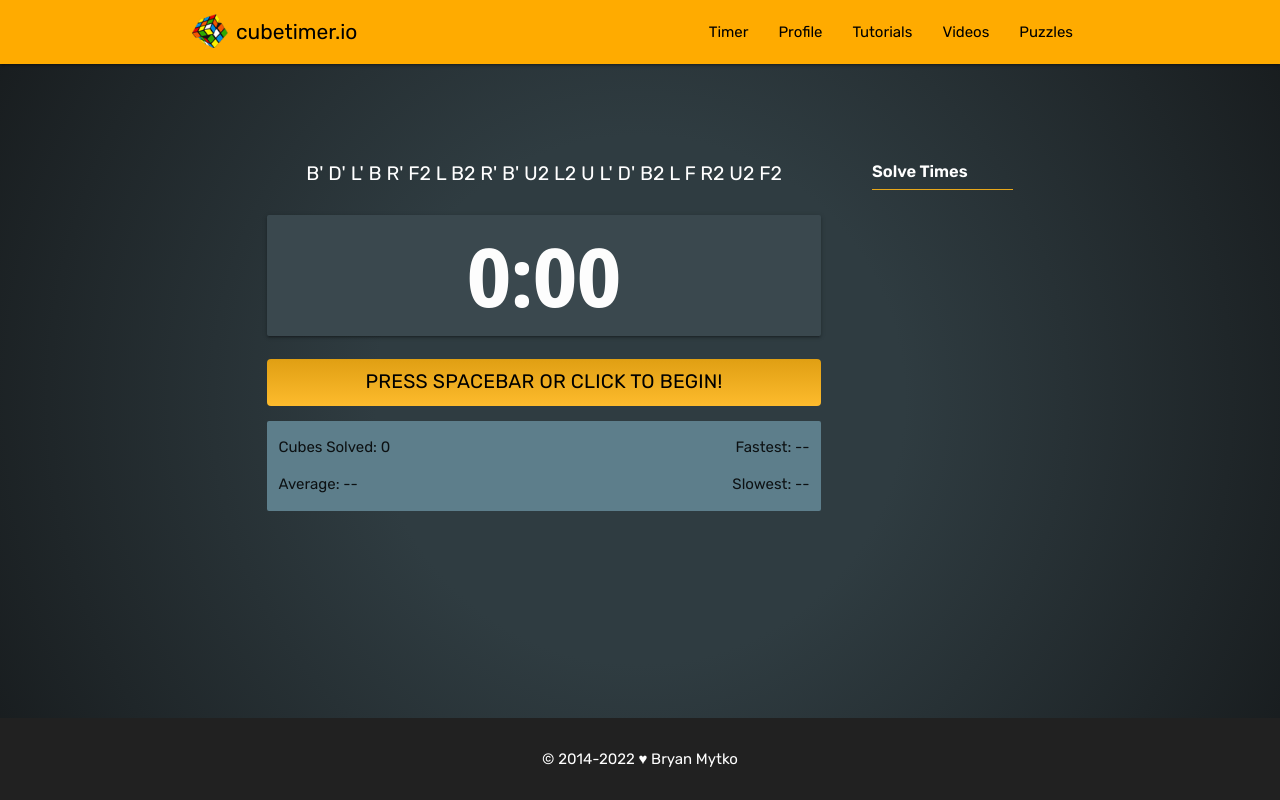
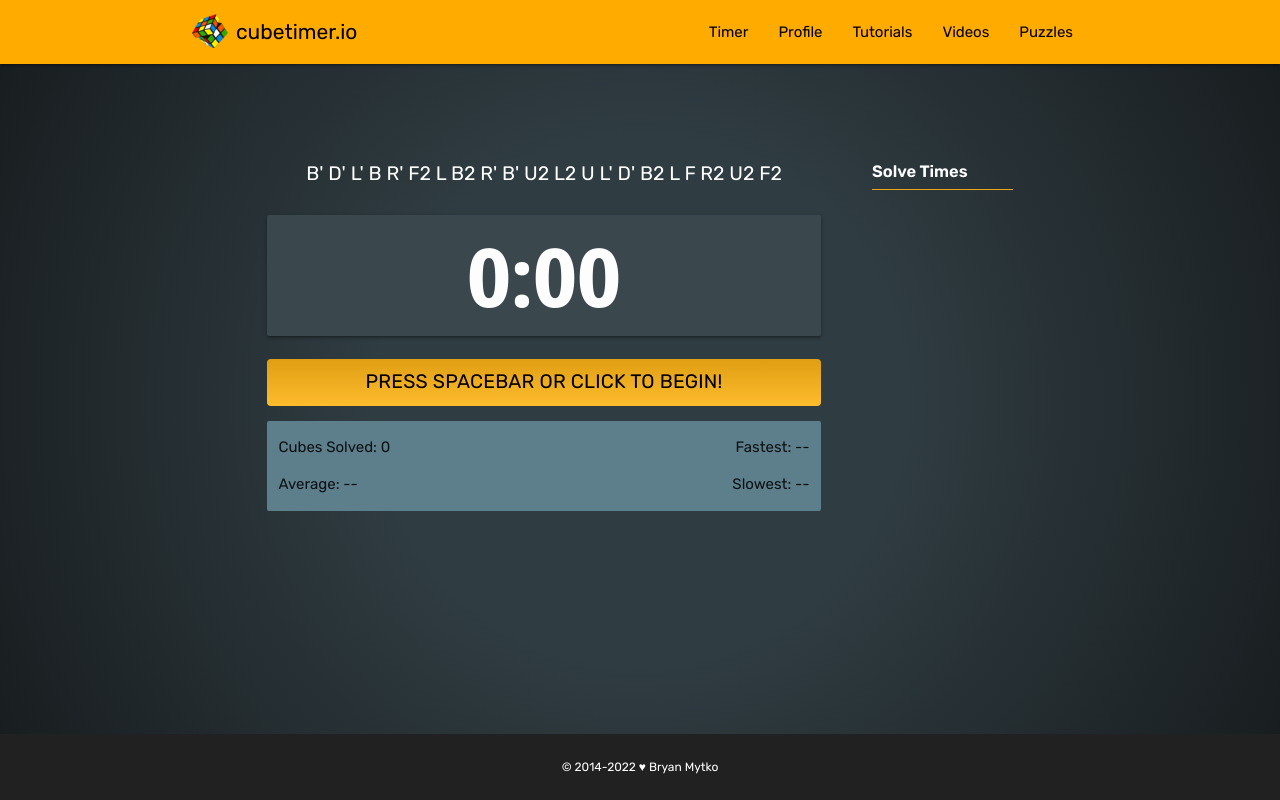
Before and after one commit to bryanmytko/cubetimer.io, a React (Create React App) app: page / in a window 1280 px wide. Built offline with nearby package versions, Linux system fonts and the light colour scheme.

Commit message:
Add date range and styling to foooter

```diff
--- a/src/components/layout/footer.component.js
+++ b/src/components/layout/footer.component.js
@@ -3,7 +3,8 @@ import React from 'react';
 const Footer = () => {
   return <footer className="grey darken-4">
     <div className="container center-align white-text">
-      <p>&copy; 2014-{new Date().getFullYear()} &hearts; Bryan Mytko</p>
+      <p>&copy; 2014-{new Date().getFullYear()} &hearts; <a href="http://github.com/bryanmytko">Bryan Mytko</a>
+      </p>
     </div>
   </footer>
 };
--- a/src/index.css
+++ b/src/index.css
@@ -23,6 +23,11 @@ div#root {
 
 footer {
   padding: 1em 0;
+  font-size: 0.8em;
+}
+
+footer a {
+  color: #fff;
 }
 
 nav {}
```
